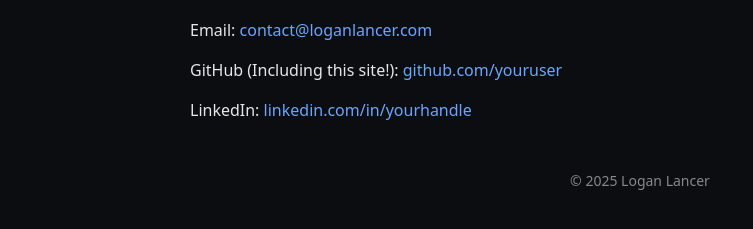
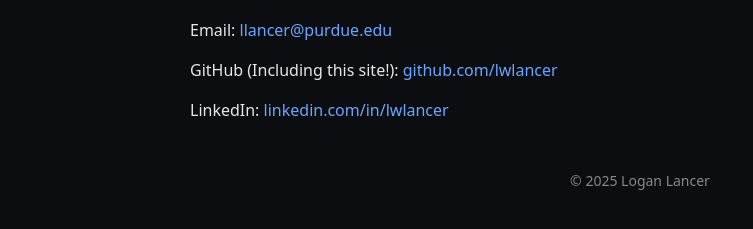
Before and after one commit to lwlancer/html, a plain HTML site: page contact.html in a window 1280 px wide. Shown: the part 123-352 px from the top of the page, without its empty margins (0-753 px from the left). Drawn offline with Linux system fonts and the light colour scheme.

Commit message:
Update contact.html

```diff
--- a/contact.html
+++ b/contact.html
@@ -15,9 +15,9 @@
 </nav>
 <main>
   <h1>Contact</h1>
-  <p>Email: <a href="mailto:llancer@purdue.edu">contact@loganlancer.com</a></p>
-  <p>GitHub (Including this site!): <a href="https://github.com/lwlancer">github.com/youruser</a></p>
-  <p>LinkedIn: <a href="https://linkedin.com/in/lwlancer">linkedin.com/in/yourhandle</a></p>
+  <p>Email: <a href="mailto:llancer@purdue.edu">llancer@purdue.edu</a></p>
+  <p>GitHub (Including this site!): <a href="https://github.com/lwlancer">github.com/lwlancer</a></p>
+  <p>LinkedIn: <a href="https://linkedin.com/in/lwlancer">linkedin.com/in/lwlancer</a></p>
 </main>
 <footer>© <span id="y"></span> Logan Lancer</footer>
 <script>document.getElementById('y').textContent=new Date().getFullYear();</script>
```
